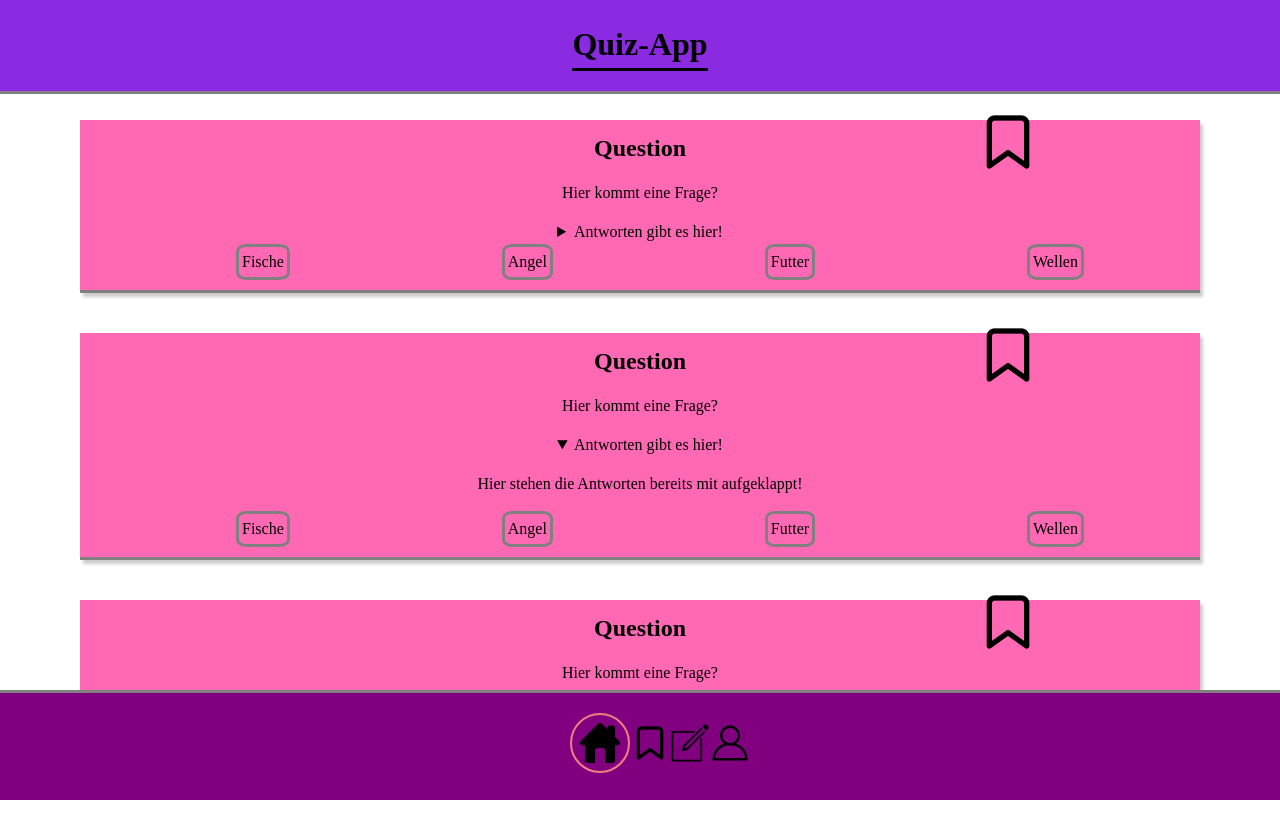
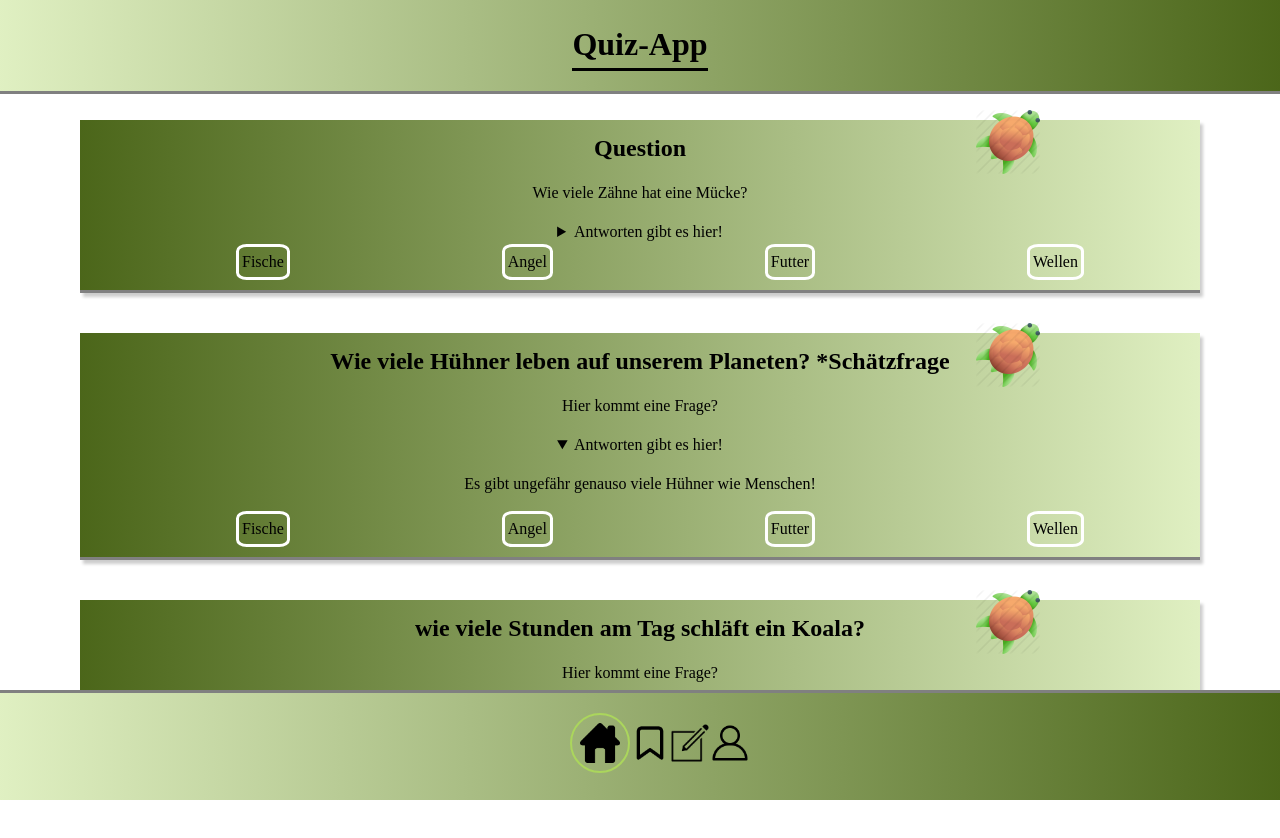
Before and after one commit to bejanaf/quiz-app, a website: page index.html in a window 1280 px wide. Drawn offline with Linux system fonts and the light colour scheme.

Commit message:
fixed footer header bookmark colors vars

```diff
--- a/base.css
+++ b/base.css
@@ -21,7 +21,7 @@ main {
 }
 
 footer {
-  background-color: purple;
+  background-image: var(--gradient-green2);
   border-top: 3px grey solid;
   display: flex;
   justify-content: space-around;
@@ -42,7 +42,7 @@ footer {
 }
 
 .header {
-  background-color: blueviolet;
+  background-image: var(--gradient-green2);
   border-bottom: 3px solid grey;
   display: flex;
   justify-content: center;
@@ -51,7 +51,7 @@ footer {
 }
 
 .list {
-  border: 3px solid grey;
+  border: 3px solid white;
   padding: 3px;
   border-radius: 20%;
 }
@@ -82,3 +82,38 @@ footer {
 p {
   margin: 15px 10px;
 }
+
+:root {
+  --primary-lightest: hsl(81, 60%, 96);
+  --primary-light: hsl(81, 60%, 85%);
+  --primary: hsl(81, 60%, 60%);
+  --primary-dark: hsl(81, 60%, 25%);
+  --primary-darker: hsl(81,60,10);
+
+  --secondary-lightest: hsl(261,60,96);
+  --secondary-light: hsl(261,60,85);
+  --secondary: hsl(261,60,60);
+  --secondary-dark: hsl(261,60,25);
+  --secondary-darker: hsl(261,60,10);
+
+  --black: #211103;
+  --grey: hsl(201, 7%, 62%);
+  --white: #fff;
+
+  --gradient-green: linear-gradient( to right, var(--primary-dark), var(--primary-light));
+  --gradient-green2: linear-gradient( to left, var(--primary-dark), var(--primary-light));
+
+
+  /*
+  --ff-sans: sans-serif;
+  --ff-serif: serif;
+
+  /* font-size:
+  --fs-200: 0.75rem;
+  --fs-300: 0.75rem;
+  --fs-400: 0.75rem;
+  --fs-500: 0.75rem;
+  --fs-600: 0.75rem;
+  --fs-900: 0.75rem;
+
+}
--- a/components/cards.css
+++ b/components/cards.css
@@ -1,5 +1,6 @@
 .card {
-  background-color: hotpink;
+  /* background-color: hotpink; */
+  background-image: var(--gradient-green);
   border-bottom: 3px solid grey;
   text-align: center;
   margin: 40px 5rem;
@@ -24,7 +25,7 @@
 }
 
 .card__bookmark:hover {
-  transform: scale(1.5);
+  transform: rotate(270deg) scale(1.5);
 }
 
 .card__tags {
--- a/components/navigation.css
+++ b/components/navigation.css
@@ -11,7 +11,8 @@
 }
 
 .navigation__item--active a {
-  border: 2px solid lightcoral;
+  xborder: 2px solid lightcoral;
+  border: 2px solid var(--primary);
   border-radius: 3rem;
   xfont-weight: 800;
   padding: 2.1rem 0.5rem 0.3rem;
--- a/index.html
+++ b/index.html
@@ -16,15 +16,18 @@
       <article class="card mb-2">
         <img
           class="card__bookmark"
-          src="./images/Bookmark.png"
+          src="./images/schildkroete.png"
           als="bookmark logo"
         />
         <h2>Question</h2>
-        <p>Hier kommt eine Frage?</p>
+        <p>Wie viele Zähne hat eine Mücke?</p>
         <!--- summary -->
         <details>
           <summary>Antworten gibt es hier!</summary>
-          <p>Hier stehen die Antworten</p>
+          <p>
+            Moskitos stechen zwar mit zwei spitzen Nadeln, allerdings befinden
+            sich auf dieser 47 Zähne!
+          </p>
         </details>
 
         <ul class="card__tags">
@@ -38,15 +41,15 @@
       <article class="card mb-2">
         <img
           class="card__bookmark"
-          src="./images/Bookmark.png"
+          src="./images/schildkroete.png"
           als="bookmark logo"
         />
-        <h2>Question</h2>
+        <h2>Wie viele Hühner leben auf unserem Planeten? *Schätzfrage</h2>
         <p>Hier kommt eine Frage?</p>
         <!--- summary -->
         <details open>
           <summary>Antworten gibt es hier!</summary>
-          <p>Hier stehen die Antworten bereits mit aufgeklappt!</p>
+          <p>Es gibt ungefähr genauso viele Hühner wie Menschen!</p>
         </details>
 
         <ul class="card__tags">
@@ -60,14 +63,14 @@
       <article class="card mb-2">
         <img
           class="card__bookmark"
-          src="./images/Bookmark.png"
+          src="./images/schildkroete.png"
           als="bookmark logo"
         />
-        <h2>Question</h2>
+        <h2>wie viele Stunden am Tag schläft ein Koala?</h2>
         <p>Hier kommt eine Frage?</p>
         <!--- summary and details -->
         <details>
-          <summary>Antworten gibt es hier!</summary>
+          <summary>22 Stunden!</summary>
           <p>Hier stehen die Antworten</p>
         </details>
 
```
Also changed, not shown: images/schildkroete.png (added).
